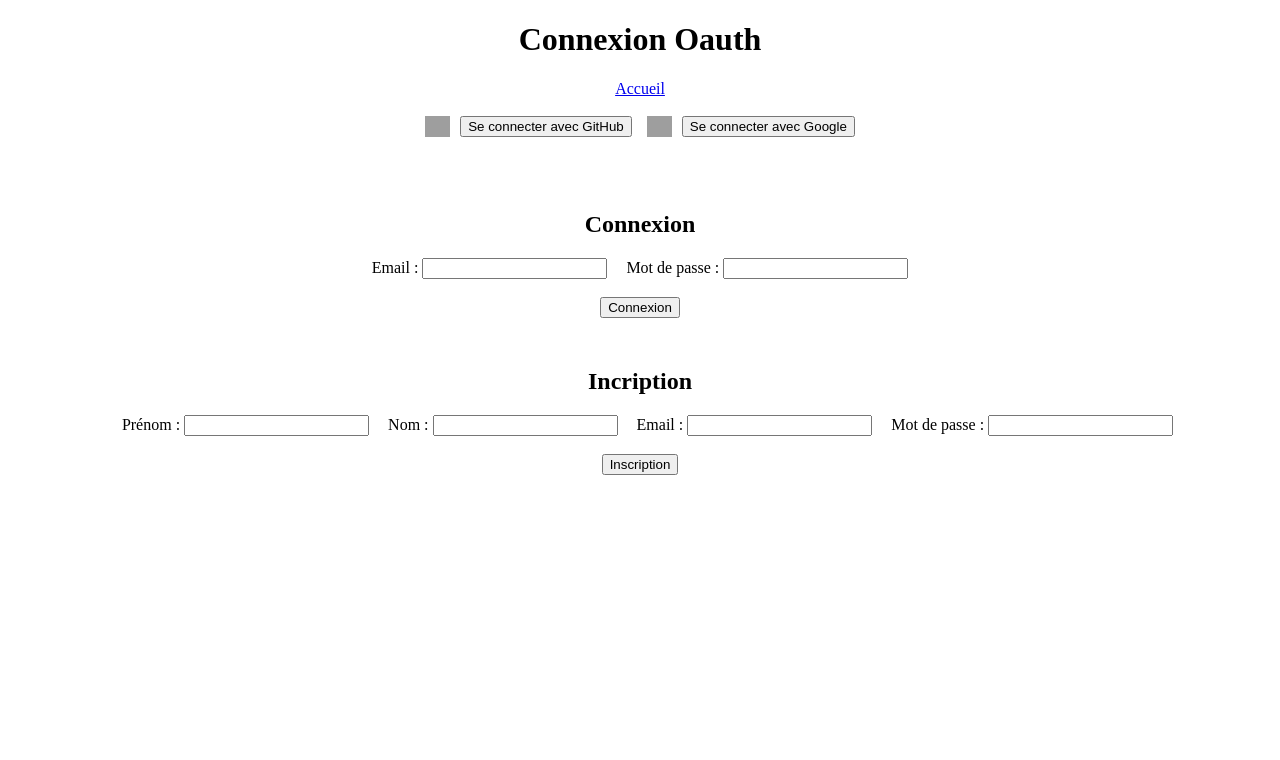
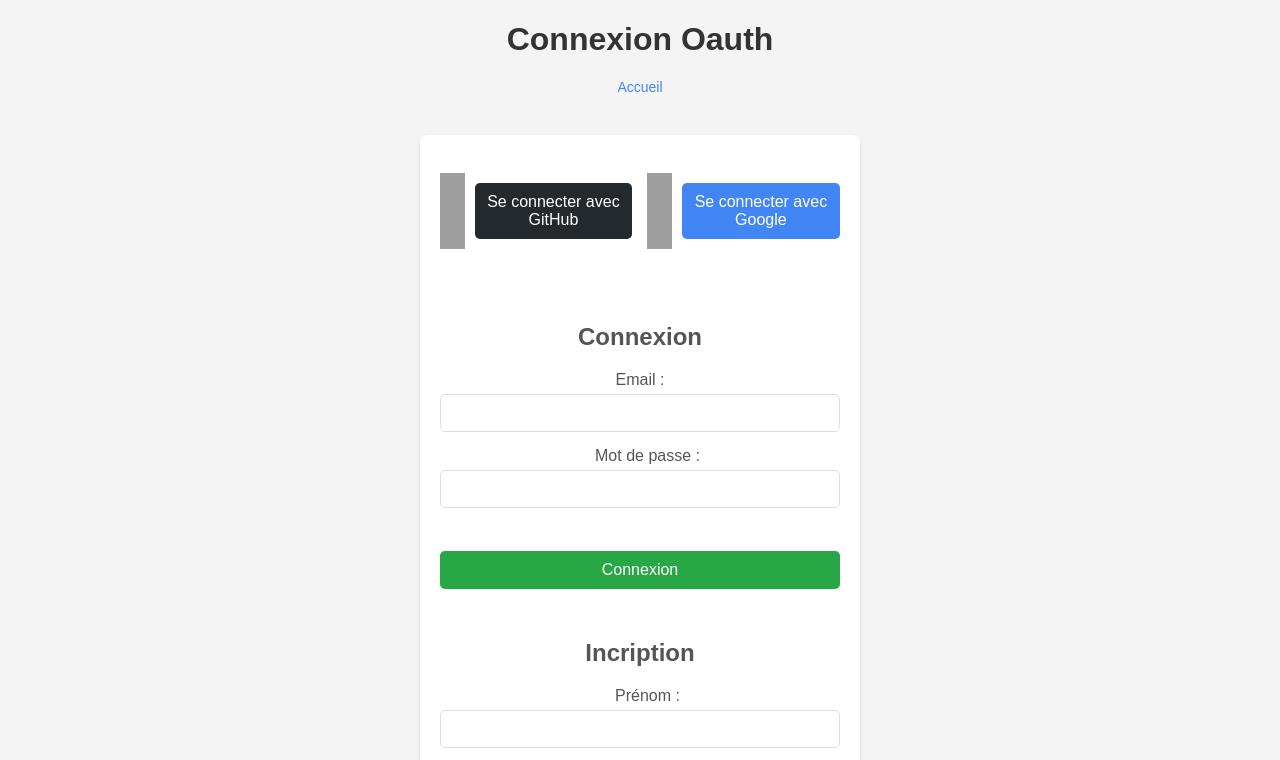
Before and after one commit to Mathistrg/Projet-API-Avanc-, a website: page front/Oauth.html in a window 1280 px wide. Shown: the top 760 px of the page. Drawn offline with Linux system fonts and the light colour scheme; grey boxes are pictures that could not be loaded.

Commit message:
Css improvment

```diff
--- a/front/Oauth.html
+++ b/front/Oauth.html
@@ -3,11 +3,12 @@
 <head>
     <meta charset="UTF-8">
     <meta name="viewport" content="width=device-width, initial-scale=1.0">
+    <link rel="stylesheet" href="/front/css/Oauth.css">
     <title>Oauth</title>
 </head>
 <body style="text-align: center;">
     <h1>Connexion Oauth</h1>
-    <a href="/">Accueil</a>
+    <a href="/front/menu.html">Accueil</a>
     <div id="loginDiv" style="display:none;">
         <br>
         <div style="display: flex; justify-content: center;">
--- /dev/null
+++ b/front/css/Oauth.css
@@ -0,0 +1,110 @@
+/* Style général */
+body {
+    font-family: Arial, sans-serif;
+    background-color: #f4f4f4;
+    margin: 0;
+    padding: 0;
+    text-align: center;
+}
+
+/* Conteneur principal */
+#loginDiv, #logoutDiv {
+    background-color: #fff;
+    padding: 20px;
+    border-radius: 8px;
+    box-shadow: 0 2px 4px rgba(0, 0, 0, 0.1);
+    max-width: 400px;
+    margin: 20px auto;
+}
+
+/* Titre */
+h1 {
+    color: #333;
+    margin-bottom: 20px;
+}
+
+/* Boutons de connexion OAuth */
+#loginDiv button {
+    display: flex;
+    align-items: center;
+    justify-content: center;
+    padding: 10px;
+    margin: 10px 0;
+    border: none;
+    border-radius: 5px;
+    font-size: 16px;
+    cursor: pointer;
+    width: 100%;
+}
+
+#loginDiv button img {
+    margin-right: 10px;
+}
+
+#login {
+    background-color: #24292e;
+    color: white;
+}
+
+#loginGoogle {
+    background-color: #4285f4;
+    color: white;
+}
+
+/* Formulaire de connexion et d'inscription */
+#loginDiv h2 {
+    color: #555;
+    margin-top: 20px;
+}
+
+#loginDiv label {
+    display: block;
+    margin-bottom: 5px;
+    color: #555;
+}
+
+#loginDiv input {
+    width: 100%;
+    padding: 10px;
+    margin-bottom: 15px;
+    border: 1px solid #ddd;
+    border-radius: 5px;
+    font-size: 14px;
+    box-sizing: border-box;
+}
+
+#loginButton, #signup {
+    background-color: #28a745;
+    color: white;
+    padding: 10px;
+    border: none;
+    border-radius: 5px;
+    font-size: 16px;
+    cursor: pointer;
+    width: 100%;
+}
+
+/* Bouton de déconnexion */
+#logoutButton {
+    background-color: #dc3545;
+    color: white;
+    padding: 10px;
+    border: none;
+    border-radius: 5px;
+    font-size: 16px;
+    cursor: pointer;
+    width: 100%;
+}
+
+/* Lien Accueil */
+a {
+    color: #4285f4;
+    text-decoration: none;
+    font-size: 14px;
+    margin-bottom: 20px;
+    display: inline-block;
+}
+
+a:hover {
+    text-decoration: underline;
+}
--- a/front/css/menu.css
+++ b/front/css/menu.css
@@ -1,23 +1,125 @@
-.add-annonces
-{
+/* Style général */
+body {
+    font-family: Arial, sans-serif;
+    margin: 0;
+    padding: 0;
+    background-color: #f9f9f9;
+}
+
+/* Menu de navigation */
+nav {
+    background-color: #333;
+    color: white;
+    padding: 10px 20px;
+    display: flex;
+    justify-content: space-between;
+    align-items: center;
+}
+
+nav a {
+    color: white;
+    text-decoration: none;
+    padding: 10px 15px;
+    border-radius: 5px;
+    transition: background-color 0.3s;
+}
+
+nav a:hover {
+    background-color: #555;
+}
+
+/* Conteneur principal */
+.container {
+    max-width: 1200px;
+    margin: 0 auto;
+    padding: 20px;
+}
+
+/* Titre principal */
+h1 {
+    text-align: center;
+    color: #333;
+    margin-bottom: 20px;
+}
+
+/* Formulaire de création d'annonce */
+.add-annonces {
     display: flex;
     flex-direction: column;
-    width: 35%;
-    background-color: #f4f4f4;
+    width: 50%;
+    background-color: #fff;
     padding: 20px;
     border-radius: 10px;
     box-shadow: 0 4px 6px rgba(0, 0, 0, 0.1);
-    position: relative;
-    left: 50%;
-    transform: translateX(-50%);
+    margin: 20px auto;
 }
 
-.add-annonces input
-{
-    padding: 1% 0;
+.add-annonces h2 {
+    margin-bottom: 20px;
+    color: #333;
 }
 
-.add-annonces textarea
-{
-    padding: 0 0 10% 0
+.add-annonces input,
+.add-annonces textarea,
+.add-annonces input[type="file"] {
+    padding: 10px;
+    margin-bottom: 15px;
+    border: 1px solid #ccc;
+    border-radius: 5px;
+    font-size: 16px;
 }
+
+.add-annonces textarea {
+    resize: vertical;
+    min-height: 100px;
+}
+
+.add-annonces button {
+    padding: 10px 20px;
+    background-color: #28a745;
+    color: white;
+    border: none;
+    border-radius: 5px;
+    cursor: pointer;
+    font-size: 16px;
+    transition: background-color 0.3s;
+}
+
+.add-annonces button:hover {
+    background-color: #218838;
+}
+
+/* Section des annonces */
+#annonces {
+    display: flex;
+    flex-direction: column;
+    align-items: center;
+    margin-top: 20px;
+}
+
+.annonce-item {
+    background-color: #fff;
+    padding: 20px;
+    border-radius: 10px;
+    box-shadow: 0 4px 6px rgba(0, 0, 0, 0.1);
+    width: 60%;
+    margin-bottom: 20px;
+    text-align: center;
+}
+
+.annonce-item h3 {
+    margin-bottom: 10px;
+    color: #333;
+}
+
+.annonce-item img {
+    max-width: 100%;
+    border-radius: 10px;
+}
+
+/* Message de connexion */
+#WhenNotConnected {
+    text-align: center;
+    color: #666;
+    margin-top: 20px;
+}
```
Also changed, not shown: front/menu.html (+35 -40 lines).
